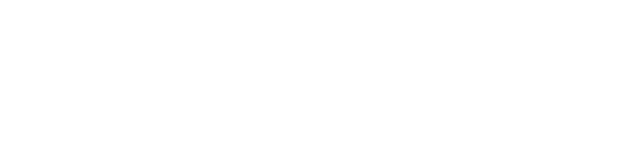
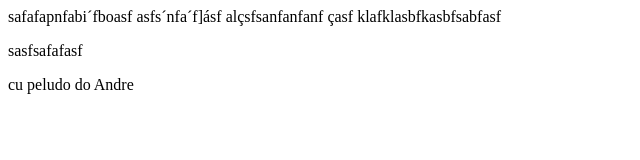
Before and after one commit to Giovanni-SantosC/card-receita, a plain HTML site: page index.html in a window 1280 px wide. Shown: the whole page, without its empty margins (0-640 px from the left). Drawn offline with Linux system fonts and the light colour scheme.

Commit message:
feat : Primeiro Commit

```diff
--- a/index.html
+++ b/index.html
@@ -6,6 +6,11 @@
     <title>Document</title>
 </head>
 <body>
-
+    safafapnfabi´fboasf
+    asfs´nfa´f]ásf
+    alçsfsanfanfanf çasf
+    klafklasbfkasbfsabfasf
+    <p>sasfsafafasf</p>
+    <p>cu peludo do Andre</p>
 </body>
 </html>
```
